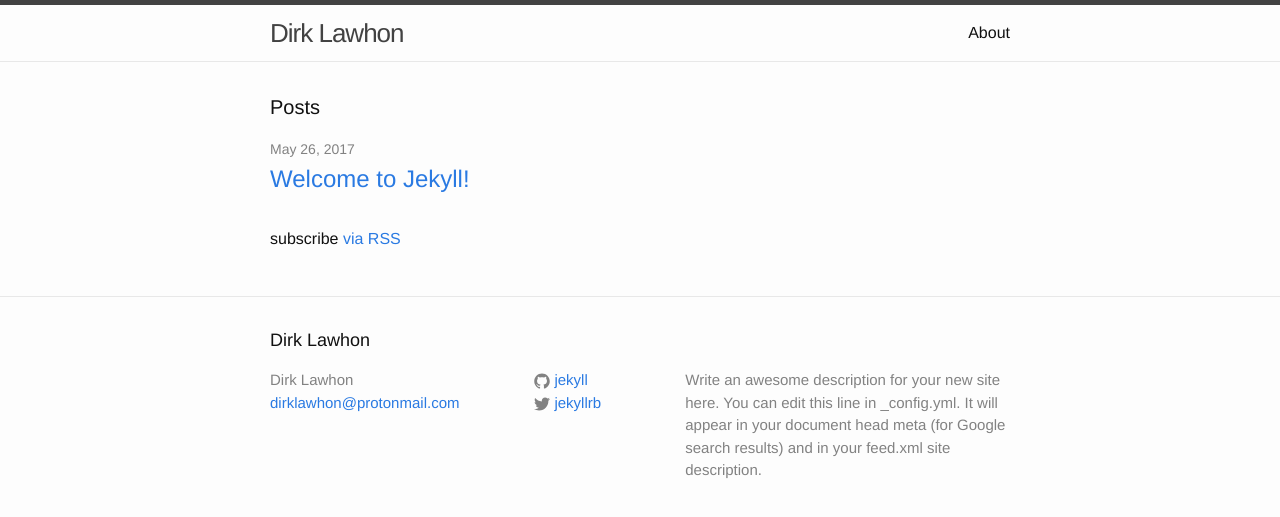
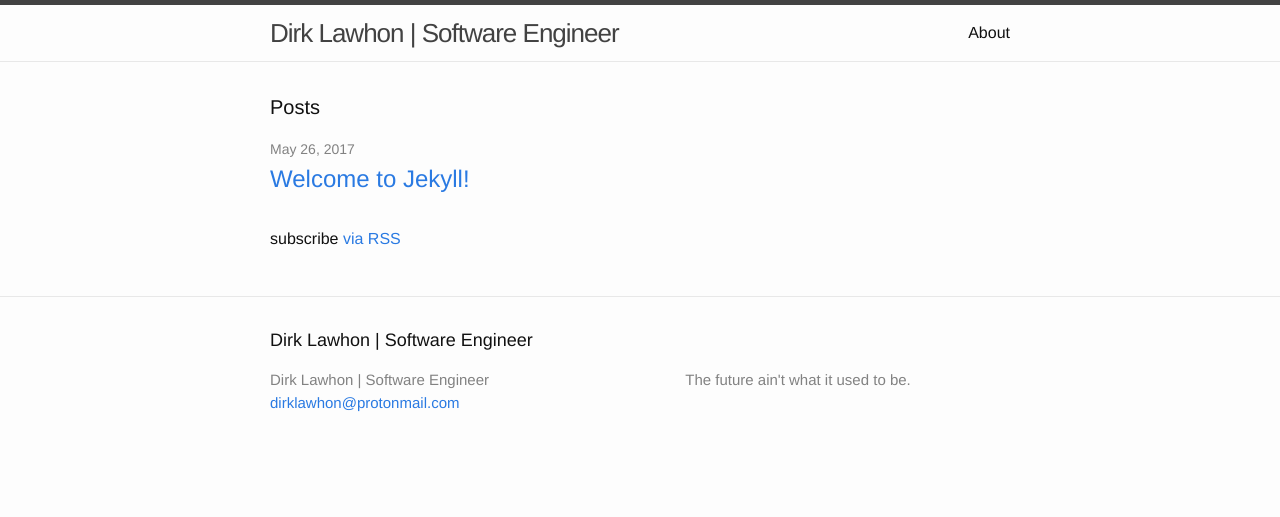
Before and after one commit to dirk-lawhon/dirk-lawhon.github.io, a Jekyll site: the page built from index.html, in a window 1280 px wide. Shown: the top 517 px of the page. Built offline with Jekyll 4.4.1, drawn with Linux system fonts in a browser that asks for light colours.

Commit message:
Update site settings

```diff
--- a/_config.yml
+++ b/_config.yml
@@ -1,21 +1,18 @@
-# Welcome to Jekyll!
-#
-# This config file is meant for settings that affect your whole blog, values
-# which you are expected to set up once and rarely need to edit after that.
-# For technical reasons, this file is *NOT* reloaded automatically when you use
-# 'jekyll serve'. If you change this file, please restart the server process.
-
 # Site settings
-title: Dirk Lawhon
+name: Dirk Lawhon
+title: Dirk Lawhon | Software Engineer
+description: The future ain't what it used to be.
 email: dirklawhon@protonmail.com
-description: > # this means to ignore newlines until "baseurl:"
-  Write an awesome description for your new site here. You can edit this
-  line in _config.yml. It will appear in your document head meta (for
-  Google search results) and in your feed.xml site description.
-baseurl: "" # the subpath of your site, e.g. /blog
-url: "http://dirklawhon.com" # the base hostname & protocol for your site
-twitter_username: jekyllrb
-github_username:  jekyll
+baseurl: ""
+url: http://dirklawhon.com
+cover: http://dirklawhon.com/img/cover.jpg
+social:
+  title: email
+  url: mailto:dirklawhon@protonmail.com
+  title: github
+  url: https://github.com/dirklawhon
+  title: linkedin
+  url: https://www.linkedin.com/in/dirklawhon
 
 # Build settings
 markdown: kramdown
```
